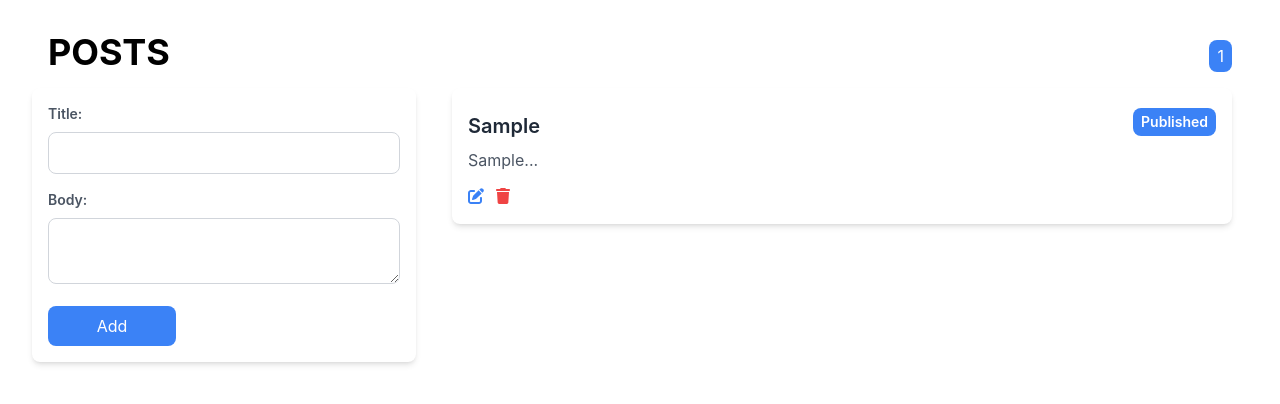
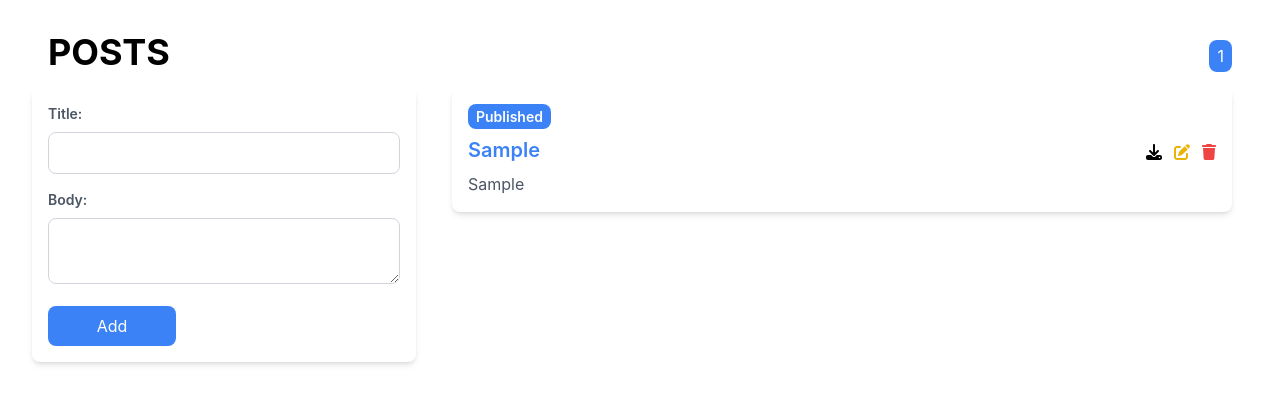
Before and after one commit to funelasbonie/insites-developer-exam, a React (Create React App) app: page / in a window 1280 px wide. Both pictures are taken after typing "Sample", "Sample" into the empty fields and a click on the button "Add". Shown: the top 404 px of the page. Built offline with nearby package versions, Linux system fonts and the light colour scheme; no server answers.

Commit message:
Add view and publish page

```diff
--- /dev/null
+++ b/src/components/Posts/PostDetails.js
@@ -0,0 +1,15 @@
+import React from 'react';
+
+export default function PostDetails({ post }) {
+    return (
+        <div className="bg-white rounded-lg shadow-md p-4">
+            <img
+                src={post.bannerImage}
+                alt={`Banner for ${post.title}`}
+                className="w-full mb-4"
+            />
+            <h1 className="text-2xl font-semibold mb-4">{post.title}</h1>
+            <p className="text-gray-600">{post.body}</p>
+        </div>
+    );
+}
--- a/src/components/Posts/PostForm.js
+++ b/src/components/Posts/PostForm.js
@@ -1,6 +1,6 @@
 import React, { Component } from 'react';
 
-class PostForm extends Component {
+export default class PostForm extends Component {
   constructor(props) {
     super(props);
     this.state = {
@@ -47,7 +47,7 @@ class PostForm extends Component {
         id: Date.now(),
         title: this.state.title,
         body: this.state.body,
-        isToggled: true,
+        isToggled: false,
         pageSlug: this.state.title.replace(/[\s_]/g, '-').toLowerCase(),
         bannerImage: "someImage",
         isPublished: true
@@ -110,5 +110,3 @@ class PostForm extends Component {
     );
   }
 }
-
-export default PostForm;
--- a/src/components/Posts/PostList.js
+++ b/src/components/Posts/PostList.js
@@ -1,6 +1,6 @@
 import React from 'react';
 import { FontAwesomeIcon } from '@fortawesome/react-fontawesome';
-import { faEdit, faTrash } from '@fortawesome/free-solid-svg-icons';
+import { faEdit, faTrash, faUpload, faDownload } from '@fortawesome/free-solid-svg-icons';
 
 export default class PostList extends React.Component {
 
@@ -39,7 +39,7 @@ export default class PostList extends React.Component {
     return (
       <div className="pt-2 pr-4 pl-1 bg-white">
         <div className='flex-wrap'>
-          <div class="flex-grow flex-nowrap">
+          <div className="flex-grow flex-nowrap">
             <div className="mb-4 flex justify-end items-center space-x-2">
               {currentPage > 1 && (
                 <button
@@ -81,11 +81,35 @@ export default class PostList extends React.Component {
           {currentPosts.map((post) => (
             <li key={post.id} className="mb-4">
               <div className="bg-white rounded-lg shadow-md p-4">
+                <span className={`px-2 py-1 text-sm font-semibold text-white ${post.isPublished ? "bg-blue-500" : "bg-gray-500"} rounded-lg`}>
+                  {post.isPublished ? "Published" : "Unpublished"}
+                </span>
                 <div className="flex justify-between items-center">
-                  <h3 className="mt-2 text-xl font-semibold text-gray-800 mr-5">{post.title}</h3>
-                  <span className={`px-2 py-1 text-sm font-semibold text-white ${post.isPublished ? "bg-blue-500" : "bg-gray-500"} rounded-lg`}>
-                    {post.isPublished ? "Published" : "Unpublished"}
-                  </span>
+                  <h3
+                    className={`mt-2 text-xl font-semibold mr-5 ${post.isPublished ? 'text-blue-500 cursor-pointer' : 'text-gray-800 '}`}
+                    onClick={() => post.isPublished ? this.props.viewPost(post) : {}}
+                  >{post.title}</h3>
+                  <div className="mt-3 w-16 flex flex-grow justify-end items-end gap-3">
+                    <button
+                      onClick={() => this.props.togglePublish(post)}
+                      className={`text-${post.isPublished ? 'gray' : 'blue'}-500 hover:text-${post.isPublished ? 'grey' : 'blue'}-700`}
+                    >
+                      <FontAwesomeIcon icon={post.isPublished ? faDownload : faUpload} />
+                    </button>
+                    <button
+                      onClick={() => this.props.editPost(post)}
+                      className="text-yellow-500 hover:text-yellow-700"
+                    >
+                      <FontAwesomeIcon icon={faEdit} />
+                    </button>
+                    <button
+                      onClick={() => this.props.deletePost(post)}
+                      className="text-red-500 hover:text-red-700"
+                    >
+                      <FontAwesomeIcon icon={faTrash} />
+                    </button>
+
+                  </div>
                 </div>
                 <p className="mt-2 text-gray-600">
                   {post.isToggled
@@ -100,20 +124,6 @@ export default class PostList extends React.Component {
                     {post.isToggled ? 'Read More' : 'Show Less'}
                   </p>
                 )}
-                <div className="mt-3 w-16 flex items-end gap-3">
-                  <button
-                    onClick={() => this.props.editPost(post)}
-                    className="text-blue-500 hover:text-blue-700"
-                  >
-                    <FontAwesomeIcon icon={faEdit} />
-                  </button>
-                  <button
-                    onClick={() => this.props.deletePost(post)}
-                    className="text-red-500 hover:text-red-700"
-                  >
-                    <FontAwesomeIcon icon={faTrash} />
-                  </button>
-                </div>
               </div>
             </li>
           ))}
--- /dev/null
+++ b/src/components/Posts/PostPublish.js
@@ -0,0 +1,24 @@
+import React from 'react';
+
+export default class PostPublish extends React.Component {
+    render() {
+        const { post, togglePublish } = this.props;
+
+        return (
+            <div>
+                <div className="bg-white rounded-lg shadow-md p-4 flex flex-col items-center justify-center h-full ">
+                    <h1 className="text-xl font-semibold text-gray-800">Publish this Post?</h1>
+                    <h3 className="text-m font-semibold text-gray-800">{post.title}</h3>
+                    <div className="mt-5">
+                        <button
+                            onClick={() => togglePublish(post)}
+                            className={`w-32 bg-${post.isPublished ? 'gray' : 'blue'}-500 text-white py-2 px-4 rounded-lg hover:bg-${post.isPublished ? 'gray' : 'blue'}-600 transition duration-300`}
+                        >
+                            {post.isPublished ? 'Unpublish' : 'Publish'}
+                        </button>
+                    </div>
+                </div>
+            </div>
+        );
+    }
+}
--- a/src/components/Posts/Posts.js
+++ b/src/components/Posts/Posts.js
@@ -1,6 +1,11 @@
 import React, { Component } from 'react';
 import PostList from './PostList';
 import PostForm from './PostForm';
+import PostDetails from './PostDetails';
+import PostPublish from './PostPublish';
+import { FontAwesomeIcon } from '@fortawesome/react-fontawesome';
+import { faArrowLeft } from '@fortawesome/free-solid-svg-icons';
+
 
 export default class Posts extends Component {
     constructor() {
@@ -8,6 +13,8 @@ export default class Posts extends Component {
         this.state = {
             posts: [],
             selectedPostToEdit: null,
+            selectedPostToView: null,
+            selectedPostToPublish: null,
             isLoading: true
         };
     }
@@ -21,7 +28,7 @@ export default class Posts extends Component {
                     ...item,
                     isToggled: true,
                     pageSlug: item.title.replace(/[\s_]/g, '-').toLowerCase(),
-                    bannerImage: "someImage",
+                    bannerImage: "https://source.unsplash.com/user/c_v_r/1900x800",
                     isPublished: true
                 }));
 
@@ -87,8 +94,70 @@ export default class Posts extends Component {
         });
     };
 
+    setSelectedPostToView = (post) => {
+        this.setState({
+            selectedPostToView: post,
+            selectedPostToEdit: null
+        });
+    };
+
+    setSelectedPostToPublish = (post) => {
+        this.setState({
+            selectedPostToPublish: post,
+            selectedPostToEdit: null
+        });
+    };
+
+    togglePublish = (post) => {
+        const updatedPosts = this.state.posts.map((p) => {
+            if (p.id === post.id) {
+                return { ...p, isPublished: !post.isPublished };
+            }
+            return p;
+        });
+
+        this.setState({
+            posts: updatedPosts,
+            selectedPostToPublish: null,
+        });
+    };
+
+    clearSelectedPost = () => {
+        this.setState({
+            selectedPostToView: null,
+            selectedPostToPublish: null,
+        });
+    };
+
     render() {
-        const { posts, selectedPostToEdit, isLoading } = this.state;
+        const { posts, selectedPostToEdit, isLoading, selectedPostToView, selectedPostToPublish } = this.state;
+
+        if (selectedPostToView) {
+            return (
+                <div>
+                    <button onClick={this.clearSelectedPost} className="mb-2 text-m font-semibold text-blue-500">
+                        <FontAwesomeIcon icon={faArrowLeft} className='mr-2' />
+                        Back to Post List
+                    </button>
+                    <PostDetails post={selectedPostToView} />
+                </div>
+            );
+        }
+
+        if (selectedPostToPublish) {
+            return (
+                <div>
+                    <button onClick={this.clearSelectedPost} className="mb-2 text-m font-semibold text-blue-500">
+                        <FontAwesomeIcon icon={faArrowLeft} className='mr-2' />
+                        Back to Post List
+                    </button>
+                    <PostPublish
+                        post={selectedPostToPublish}
+                        togglePublish={this.togglePublish}
+                    />
+                </div>
+            );
+        }
 
         return (
             <div>
@@ -112,6 +181,8 @@ export default class Posts extends Component {
                                 togglePosts={this.togglePost}
                                 editPost={this.setSelectedPostToEdit}
                                 deletePost={this.deletePost}
+                                viewPost={this.setSelectedPostToView}
+                                togglePublish={this.setSelectedPostToPublish}
                             />
                         </div>
                     </div>
```
